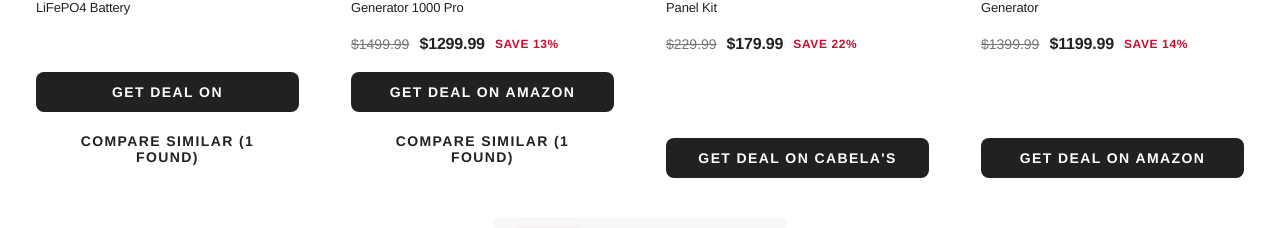
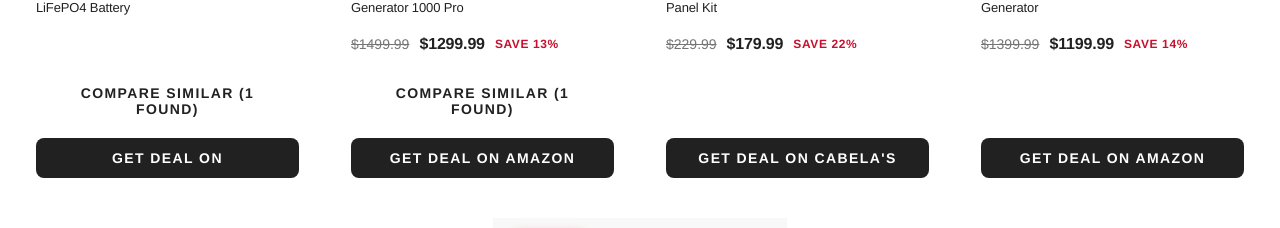
Before and after one commit to danharris923/off-grid-discounts-mobile, a React (Create React App) app: page / in a window 1280 px wide. Shown: the part 477-705 px from the top of the page. Built offline with nearby package versions, Linux system fonts and the light colour scheme; no server answers; grey boxes are pictures that could not be loaded.

Commit message:
Move Get Deal button below Compare Similar button for better UX flow

```diff
--- a/src/components/SingleDealCard.tsx
+++ b/src/components/SingleDealCard.tsx
@@ -80,6 +80,12 @@
         </div>
 
         <div className="button-section">
+          <CompareSimilar
+            currentDeal={deal}
+            allDeals={allDeals}
+            onDealClick={onDealClick || (() => {})}
+          />
+
           <button
             className="get-deal-button"
             onClick={handleDealClick}
@@ -87,12 +93,6 @@
           >
             <span>Get Deal on {deal.retailer}</span>
           </button>
-
-          <CompareSimilar
-            currentDeal={deal}
-            allDeals={allDeals}
-            onDealClick={onDealClick || (() => {})}
-          />
         </div>
 
       </div>
```
